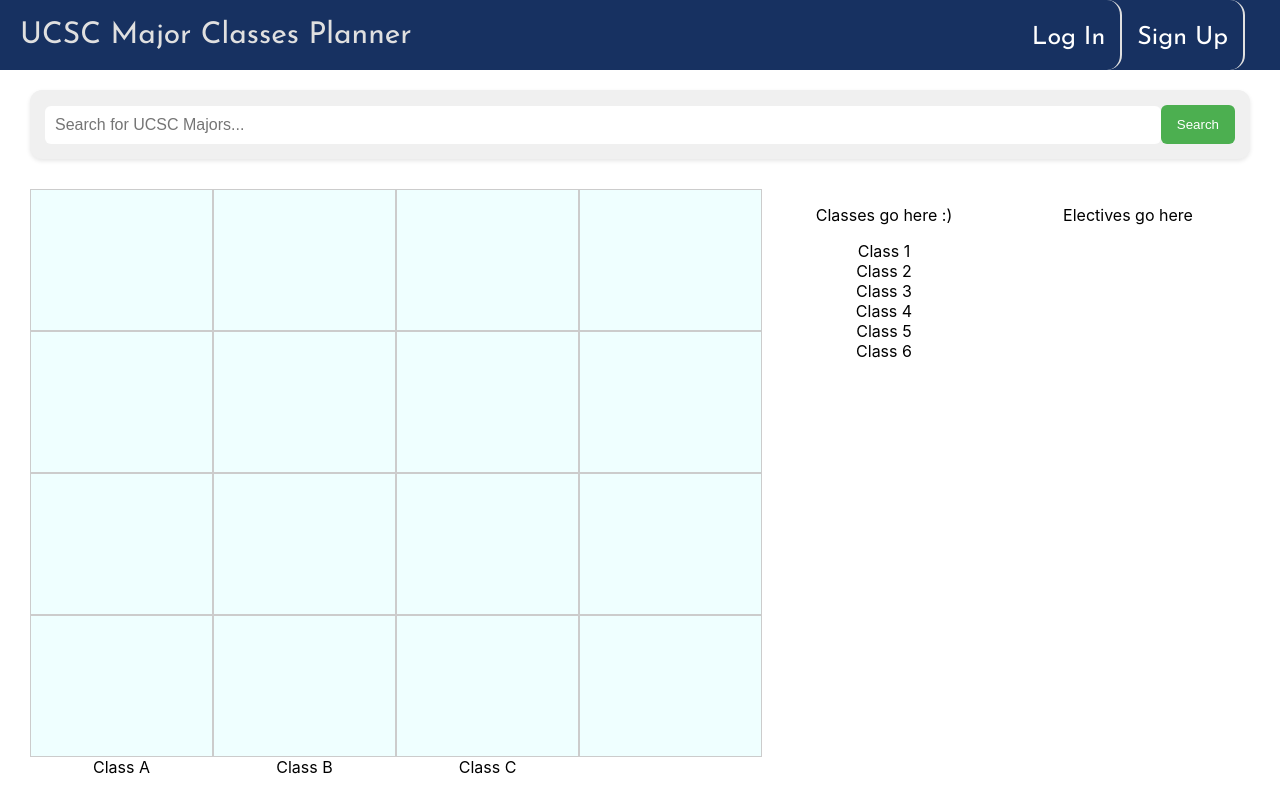
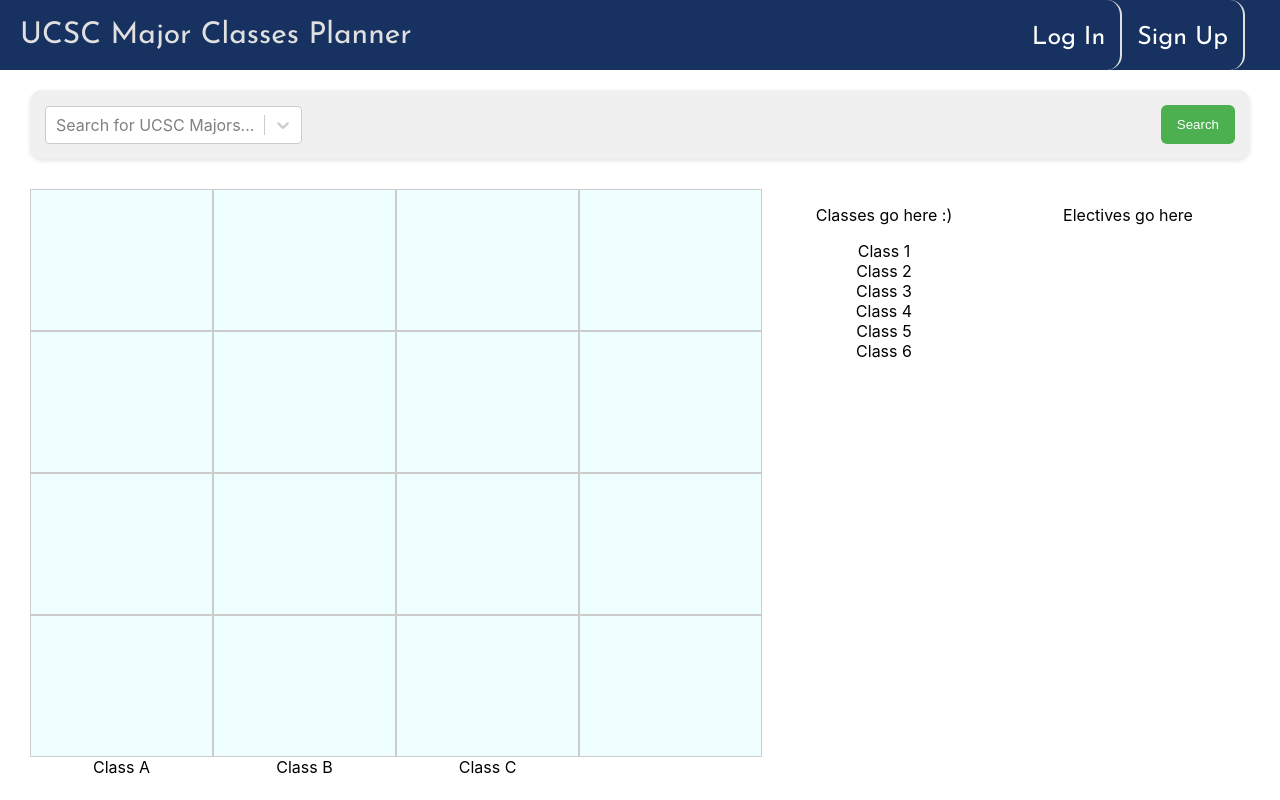
Before and after one commit to PurrGod/college-planner-webapp, a React (Create React App) app: page / in a window 1280 px wide. Built offline with nearby package versions, Linux system fonts and the light colour scheme; the HTML template or start-up script is replaced by a standard one.

Commit message:
Search bar stuff

```diff
--- a/src/Search.css
+++ b/src/Search.css
@@ -12,7 +12,7 @@
 }
 
 .search-bar input {
-  flex: 1;
+  width: 100%; /* Set width to 100% */
   padding: 10px; /* Increased padding */
   border: none;
   border-radius: 6px; /* Increased border-radius */
--- a/src/Search.js
+++ b/src/Search.js
@@ -1,12 +1,54 @@
 // Search.js
 
-import React from "react";
+import React, { useState } from "react";
+import Select from "react-select";
 import "./Search.css";
 
 const Search = () => {
+  const initialMajors = [
+    "Computer Science",
+    "Biology",
+    "Psychology",
+    "Environmental Studies",
+    "Economics",
+    "Mathematics",
+    "History",
+    "Art",
+    "Physics",
+    "Sociology",
+  ];
+
+  const formatOptions = (majors) => {
+    return majors.map((major) => ({
+      label: major,
+      value: major,
+    }));
+  };
+
+  const [majors, setMajors] = useState(formatOptions(initialMajors));
+  const [selectedMajor, setSelectedMajor] = useState(null);
+
+  const handleSearch = (selectedOption) => {
+    setSelectedMajor(selectedOption);
+  };
+
+  const customStyles = {
+    control: (provided) => ({
+      ...provided,
+      width: "100%", // Set width to 100%
+    }),
+  };
+
   return (
-    <div className="search-bar">
-      <input type="text" placeholder="Search for UCSC Majors..." />
+    <div  className="search-bar">
+      <Select style={{width: '70%'}}
+        placeholder="Search for UCSC Majors..."
+        options={majors}
+        isSearchable
+        value={selectedMajor}
+        onChange={handleSearch}
+        styles={customStyles} // Apply custom styles
+      />
       <button>Search</button>
     </div>
   );
```
